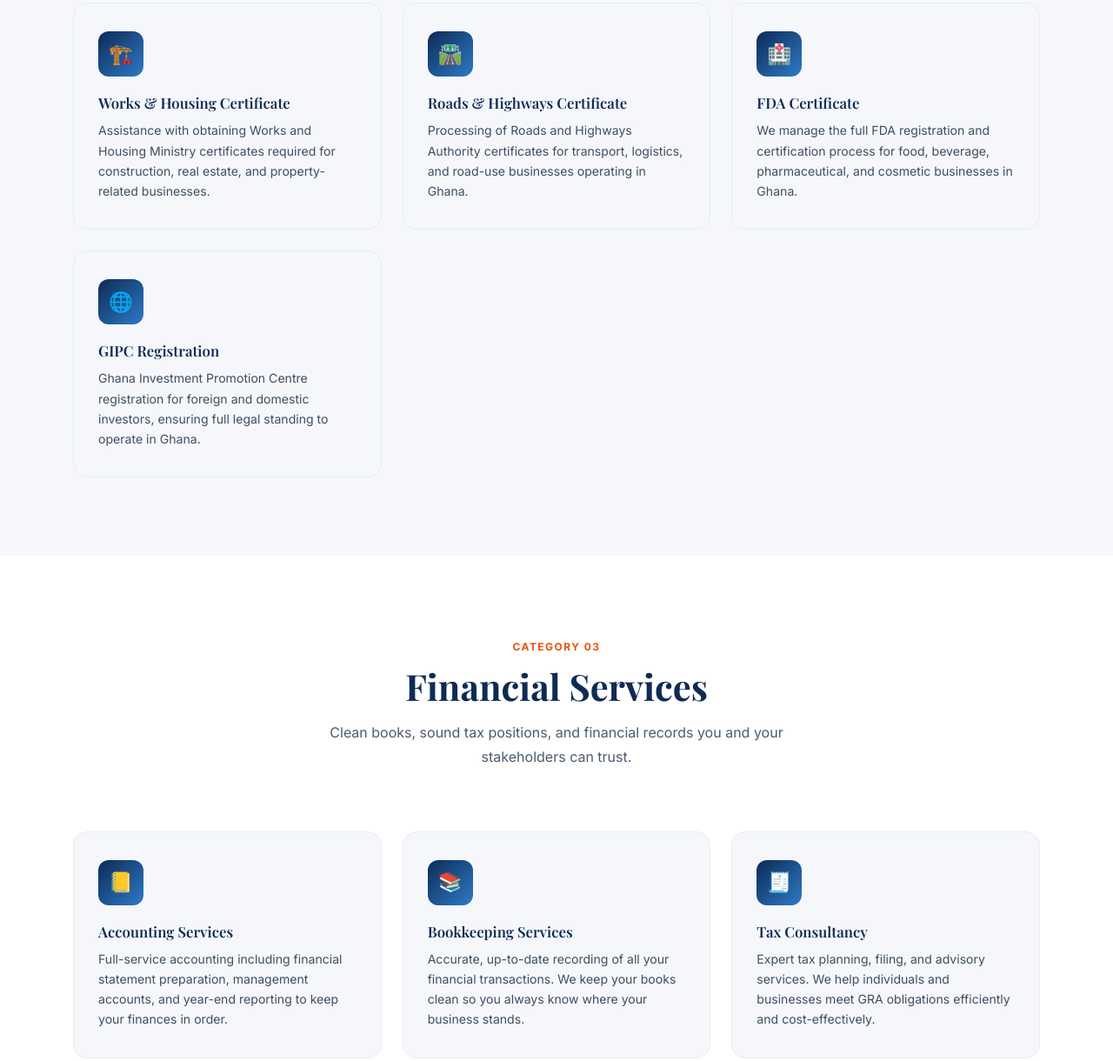
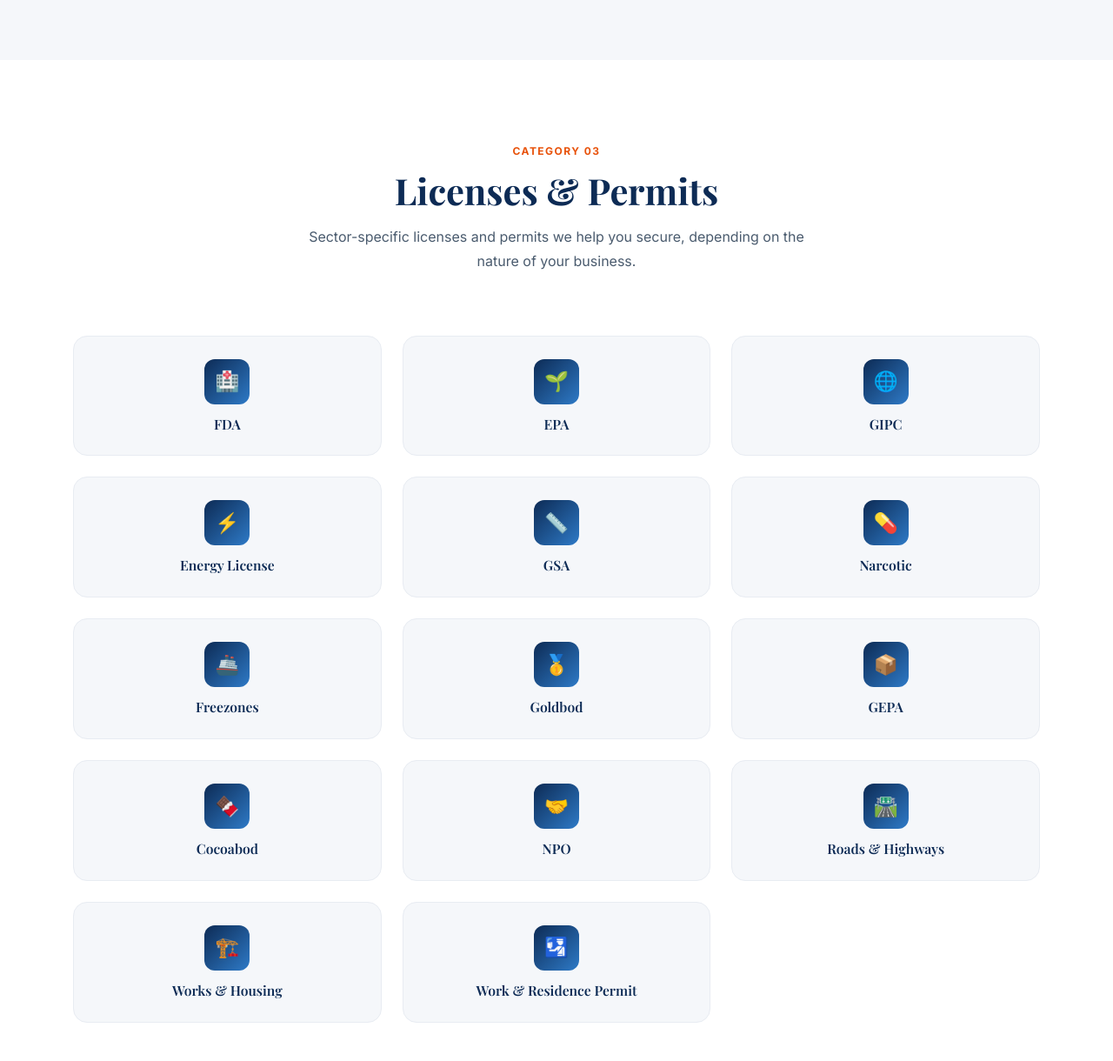
Before and after one commit to melvinasamoah17-sudo/stelva-consult, a plain HTML site: page services.html in a window 1280 px wide. Shown: the part 1795-3015 px from the top of the page at 87% size. Drawn offline with nearby package versions, Linux system fonts and the light colour scheme.

Commit message:
Revise service categories and add new services
Updated service categories and added new service cards for licenses and permits.

```diff
--- a/services.html
+++ b/services.html
@@ -119,35 +119,86 @@
           <h3>Business Operating Permit</h3>
           <p>District Assembly and municipal-level operating permit acquisition to ensure your business is fully authorised to trade in your location.</p>
         </div>
-        <div class="service-card fade-in" style="transition-delay:0.24s">
-          <div class="service-icon">🏗️</div>
-          <h3>Works &amp; Housing Certificate</h3>
-          <p>Assistance with obtaining Works and Housing Ministry certificates required for construction, real estate, and property-related businesses.</p>
+      </div>
+    </div>
+  </section>
+
+  <!-- ===================== LICENSES & PERMITS ===================== -->
+  <section class="pad bg-white">
+    <div class="container">
+      <div class="proc-header fade-in">
+        <span class="section-label">Category 03</span>
+        <h2>Licenses &amp; Permits</h2>
+        <p>Sector-specific licenses and permits we help you secure, depending on the nature of your business.</p>
+      </div>
+
+      <div class="services-grid license-grid">
+        <div class="service-card fade-in">
+          <div class="service-icon">🏥</div>
+          <h3>FDA</h3>
         </div>
-        <div class="service-card fade-in" style="transition-delay:0.32s">
-          <div class="service-icon">🛣️</div>
-          <h3>Roads &amp; Highways Certificate</h3>
-          <p>Processing of Roads and Highways Authority certificates for transport, logistics, and road-use businesses operating in Ghana.</p>
+        <div class="service-card fade-in" style="transition-delay:0.05s">
+          <div class="service-icon">🌱</div>
+          <h3>EPA</h3>
+        </div>
+        <div class="service-card fade-in" style="transition-delay:0.1s">
+          <div class="service-icon">🌐</div>
+          <h3>GIPC</h3>
+        </div>
+        <div class="service-card fade-in" style="transition-delay:0.15s">
+          <div class="service-icon">⚡</div>
+          <h3>Energy License</h3>
+        </div>
+        <div class="service-card fade-in" style="transition-delay:0.2s">
+          <div class="service-icon">📏</div>
+          <h3>GSA</h3>
+        </div>
+        <div class="service-card fade-in" style="transition-delay:0.25s">
+          <div class="service-icon">💊</div>
+          <h3>Narcotic</h3>
+        </div>
+        <div class="service-card fade-in" style="transition-delay:0.3s">
+          <div class="service-icon">🚢</div>
+          <h3>Freezones</h3>
+        </div>
+        <div class="service-card fade-in" style="transition-delay:0.35s">
+          <div class="service-icon">🥇</div>
+          <h3>Goldbod</h3>
         </div>
         <div class="service-card fade-in" style="transition-delay:0.4s">
-          <div class="service-icon">🏥</div>
-          <h3>FDA Certificate</h3>
-          <p>We manage the full FDA registration and certification process for food, beverage, pharmaceutical, and cosmetic businesses in Ghana.</p>
+          <div class="service-icon">📦</div>
+          <h3>GEPA</h3>
         </div>
-        <div class="service-card fade-in" style="transition-delay:0.48s">
-          <div class="service-icon">🌐</div>
-          <h3>GIPC Registration</h3>
-          <p>Ghana Investment Promotion Centre registration for foreign and domestic investors, ensuring full legal standing to operate in Ghana.</p>
+        <div class="service-card fade-in" style="transition-delay:0.45s">
+          <div class="service-icon">🍫</div>
+          <h3>Cocoabod</h3>
+        </div>
+        <div class="service-card fade-in" style="transition-delay:0.5s">
+          <div class="service-icon">🤝</div>
+          <h3>NPO</h3>
+        </div>
+        <div class="service-card fade-in" style="transition-delay:0.55s">
+          <div class="service-icon">🛣️</div>
+          <h3>Roads &amp; Highways</h3>
+        </div>
+        <div class="service-card fade-in" style="transition-delay:0.6s">
+          <div class="service-icon">🏗️</div>
+          <h3>Works &amp; Housing</h3>
+        </div>
+        <div class="service-card fade-in" style="transition-delay:0.65s">
+          <div class="service-icon">🛂</div>
+          <h3>Work &amp; Residence Permit</h3>
         </div>
       </div>
     </div>
   </section>
 
+
   <!-- ===================== FINANCIAL SERVICES ===================== -->
   <section class="pad bg-white">
     <div class="container">
       <div class="proc-header fade-in">
-        <span class="section-label">Category 03</span>
+        <span class="section-label">Category 04</span>
         <h2>Financial Services</h2>
         <p>Clean books, sound tax positions, and financial records you and your stakeholders can trust.</p>
       </div>
@@ -180,7 +231,7 @@
    <section class="pad bg-white">
   <div class="container">
     <div class="proc-header fade-in">
-      <span class="section-label">Category 04</span>
+      <span class="section-label">Category 05</span>
       <h2>Legal Services</h2>
       <p>Comprehensive legal advisory services to safeguard your business interests and ensure compliance with Ghanaian laws.</p>
     </div>
```
